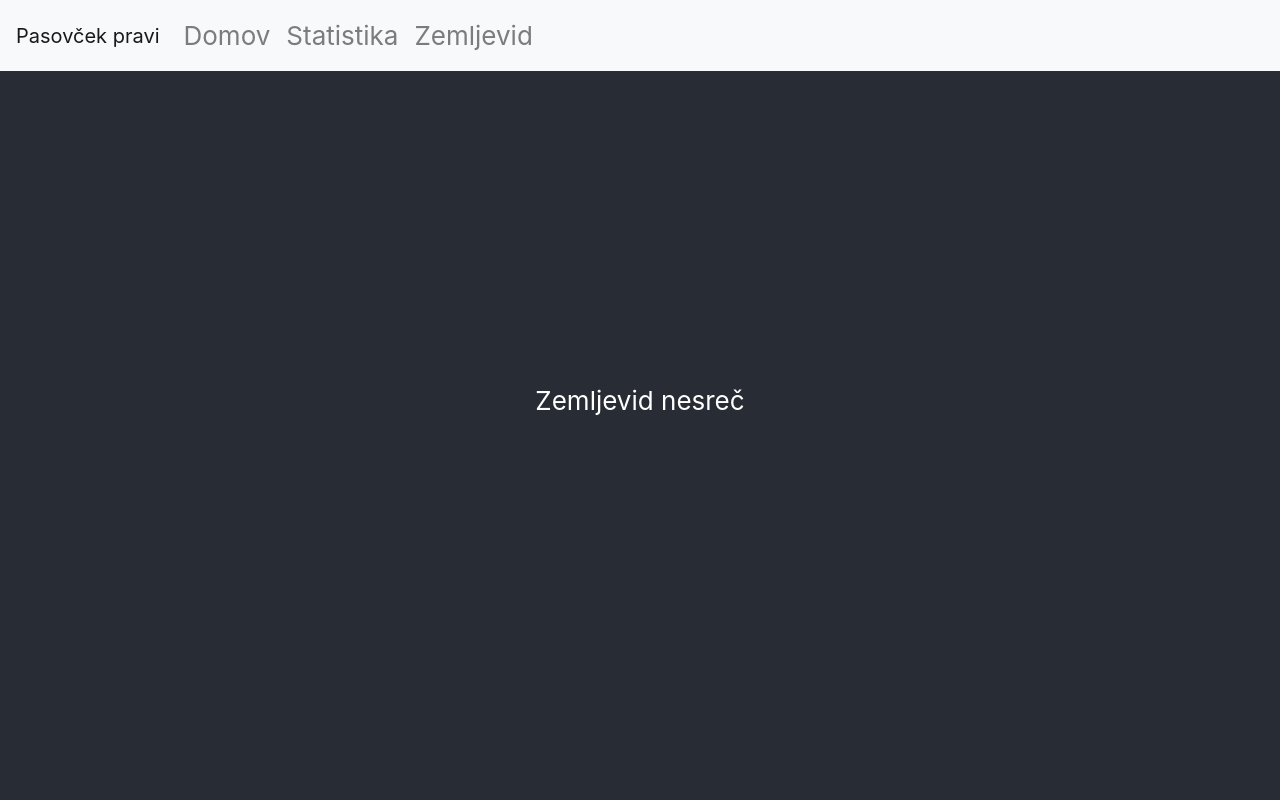
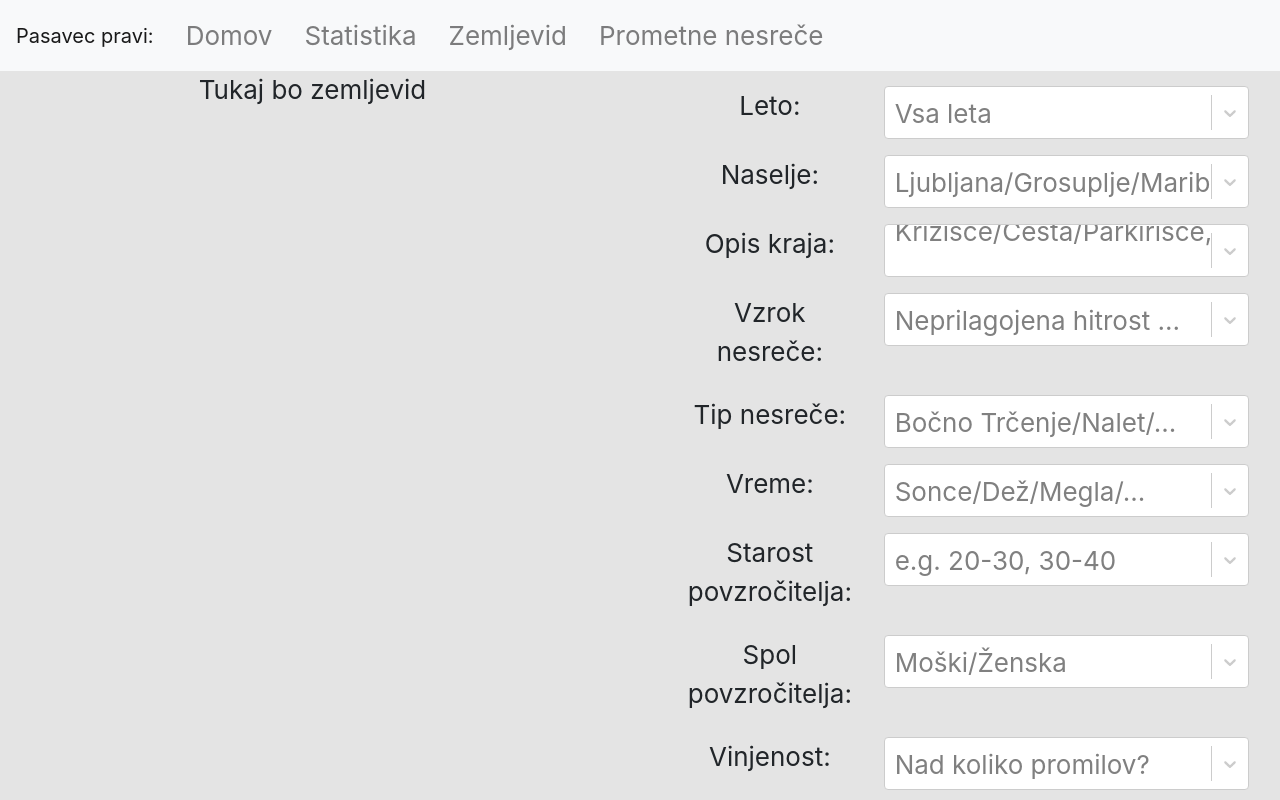
Before and after one commit to LukaAvbreht/dragonhack_AFLabs_frontend, a React (Create React App) app: page /map in a window 1280 px wide. Built offline with nearby package versions, Linux system fonts and the light colour scheme.

Commit message:
start of heatmap

```diff
--- a/src/App.css
+++ b/src/App.css
@@ -14,18 +14,26 @@
 }
 
 .App-header {
-  background-color: #282c34;
+  background-color: #E4E4E4;
   min-height: 100vh;
   display: flex;
   flex-direction: column;
-  align-items: center;
-  justify-content: center;
   font-size: calc(10px + 2vmin);
-  color: white;
 }
 
 .App-link {
   color: #61dafb;
+}
+
+.appcontainer {
+  position: fixed;
+  top: 70px;
+  left: 0;
+  bottom: 0;
+  right: 0;
+  overflow: auto;
+  justify-content:left;
+  display: inline-block;
 }
 
 @keyframes App-logo-spin {
--- a/src/Components/AFNavbar.js
+++ b/src/Components/AFNavbar.js
@@ -11,13 +11,14 @@ import Form from 'react-bootstrap/Form'
 function AFNavbar() {
     return (
         <Navbar bg="light" expand="lg" fixed="top">
-            <Navbar.Brand href="/home">Pasovček pravi</Navbar.Brand>
+            <Navbar.Brand href="/home">Pasavec pravi: </Navbar.Brand>
             <Navbar.Toggle aria-controls="basic-navbar-nav" />
             <Navbar.Collapse id="basic-navbar-nav">
                 <Nav className="mr-auto" expand="lg">
-                    <Nav.Link href="/home">Domov</Nav.Link>
-                    <Nav.Link href="/stat">Statistika</Nav.Link>
-                    <Nav.Link href="/map">Zemljevid</Nav.Link>
+                    <Nav.Link href="/home" className="mr-2 ml-2">Domov</Nav.Link>
+                    <Nav.Link href="/stat" className="mr-2 ml-2">Statistika</Nav.Link>
+                    <Nav.Link href="/map" className="mr-2 ml-2">Zemljevid</Nav.Link>
+                    <Nav.Link href="/nesrece" className="mr-2 ml-2">Prometne nesreče</Nav.Link>
 
                     {/*<NavDropdown title="Dropdown" id="basic-nav-dropdown">*/}
                     {/*    <NavDropdown.Item href="#action/3.1">Action</NavDropdown.Item>*/}
--- a/src/Routes/AppContainer.js
+++ b/src/Routes/AppContainer.js
@@ -2,6 +2,7 @@ import React, {useState} from "react";
 import {BrowserRouter as Router, Route, Switch} from "react-router-dom";
 import ZemljevidNesrec from "./Subroutes/ZemljevidNeserc";
 import StatistikaNesrec from "./Subroutes/StatistikaNesrec";
+import Nesrece from "./Subroutes/Nesrece";
 import Home from "./Subroutes/Home";
 import AFNavbar from "../Components/AFNavbar";
 
@@ -28,6 +29,10 @@ function AppContainer() {
                         <ZemljevidNesrec />
                     </Route>
 
+                    <Route path="/nesrece" exact={true}>
+                        <Nesrece />
+                    </Route>
+
                 </Switch>
             </Router>
 
--- a/src/Routes/Subroutes/StatistikaNesrec.js
+++ b/src/Routes/Subroutes/StatistikaNesrec.js
@@ -1,9 +1,50 @@
-import React from "react";
+import React, { useState } from "react";
+import { Field, Form, Formik } from "formik";
+import {Col, Label, Row, FormGroup } from "reactstrap";
+import Select from "react-select";
 
 function StatistikaNesrec() {
+
+    const [state, setState] = useState({
+        "ura" : null,
+        "leto" : null,
+        "klasifikacija" : null,
+        "vrstaCestee" : null,
+        "tekstCesteNaselja" : null,
+        "opisKraja" : null,
+        "vzrokNesrece" : null,
+        "tipNesrece" : null,
+        "vreme" : null,
+        "gostotaPrometa" : null,
+        "stanjeVozisca" : null,
+        "povzrociteljStarost" : null,
+        "povzrociteljSpol" : null,
+        "povzrociteljVinjenost" : null
+    })
+
+    function submitFilter() {
+        return true;
+    }
+
+    async function handleSelectChange(field, e, formik) {
+        await formik.setFieldValue(field, e, false);
+        await setState(prevState => (
+            { ...prevState, [field]:e.value}
+        ));
+    }
+
+    let ureOptions = [
+        {"value" : 1, "label" : 1},
+        {"value" : 2, "label" : 2},
+        {"value" : 3, "label" : 3},
+        {"value" : 4, "label" : 4},
+        {"value" : 5, "label" : 5},
+        {"value" : 6, "label" : 6}
+    ]
+
     return (
-        <div>
-            Statistika nesreč
+        <div className="appcontainer">
+            Stran je v izdelavi. Nažalost ni bilo dovolj časa, da bi implementirali vse, kar smo si želeli :(
         </div>
 
     );
--- a/src/Routes/Subroutes/ZemljevidNeserc.js
+++ b/src/Routes/Subroutes/ZemljevidNeserc.js
@@ -1,9 +1,137 @@
-import React from "react";
+import React, { useState } from "react";
+import { Field, Form, Formik } from "formik";
+import {Col, Label, Row, FormGroup } from "reactstrap";
+import Select from "react-select";
+
 
 function ZemljevidNesrec() {
+    const [state, setState] = useState({
+        "leto" : null,
+        "tekstCesteNaselja" : null,
+        "opisKraja" : null,
+        "vzrokNesrece" : null,
+        "tipNesrece" : null,
+        "vreme" : null,
+        "gostotaPrometa" : null,
+        "povzrociteljStarost" : null,
+        "povzrociteljSpol" : null,
+        "povzrociteljVinjenost" : null
+    })
+
+    function submitFilter() {
+        return true;
+    }
+
+    async function handleSelectChange(field, e, formik) {
+        await formik.setFieldValue(field, e, false);
+        await setState(prevState => (
+            { ...prevState, [field]:e.value}
+        ));
+    }
+
+    let options = [
+        {"value" : 1, "label" : 1},
+        {"value" : 2, "label" : 2},
+        {"value" : 3, "label" : 3},
+        {"value" : 4, "label" : 4},
+        {"value" : 5, "label" : 5},
+        {"value" : 6, "label" : 6}
+    ]
+
     return (
-        <div>
-            Zemljevid nesreč
+        <div className="appcontainer">
+            <Row>
+                <Col md={6}>
+                    Tukaj bo zemljevid
+                    { state.gostotaPrometa }
+                </Col>
+                <Col md={6}>
+                    <Formik initialValues={state} onSubmit={submitFilter}>
+                    {formik =>
+                        <Form>
+                            <Row className="m-3">
+                                <Col className="" md={4}>
+                                    <Label for="leto">Leto:</Label>
+                                </Col>
+                                <Col md={8}>
+                                    <Select style={{"color" : "red" }}size="lg" name="leto" options={options} onChange={e => handleSelectChange("leto", e, formik)} placeholder="Vsa leta"/>
+                                </Col>
+                            </Row>
+
+                            <Row className="m-3">
+                                <Col className="" md={4}>
+                                    <Label for="tekstCesteNaselja">Naselje:</Label>
+                                </Col>
+                                <Col md={8}>
+                                    <Select style={{"color" : "red" }}size="lg" name="tekstCesteNaselja" options={options} onChange={e => handleSelectChange("tekstCesteNaselja", e, formik)} placeholder="Ljubljana/Grosuplje/Maribor/..."/>
+                                </Col>
+                            </Row>
+
+                            <Row className="m-3">
+                                <Col className="" md={4}>
+                                    <Label for="opisKraja">Opis kraja:</Label>
+                                </Col>
+                                <Col md={8}>
+                                    <Select style={{"color" : "red" }}size="lg" name="opisKraja" options={options} onChange={e => handleSelectChange("opisKraja", e, formik)} placeholder="Krizišče/Cesta/Parkirišče, ..."/>
+                                </Col>
+                            </Row>
+
+                            <Row className="m-3">
+                                <Col className="" md={4}>
+                                    <Label for="vzrokNesrece">Vzrok nesreče:</Label>
+                                </Col>
+                                <Col md={8}>
+                                    <Select style={{"color" : "red" }}size="lg" name="vzrokNesrece" options={options} onChange={e => handleSelectChange("vzrokNesrece", e, formik)} placeholder="Neprilagojena hitrost ..."/>
+                                </Col>
+                            </Row>
+
+                            <Row className="m-3">
+                                <Col className="" md={4}>
+                                    <Label for="tipNesrece">Tip nesreče:</Label>
+                                </Col>
+                                <Col md={8}>
+                                    <Select style={{"color" : "red" }}size="lg" name="tipNesrece" options={options} onChange={e => handleSelectChange("tipNesrece", e, formik)} placeholder="Bočno Trčenje/Nalet/..."/>
+                                </Col>
+                            </Row>
+
+                            <Row className="m-3">
+                                <Col className="" md={4}>
+                                    <Label for="vreme">Vreme:</Label>
+                                </Col>
+                                <Col md={8}>
+                                    <Select style={{"color" : "red" }}size="lg" name="vreme" options={options} onChange={e => handleSelectChange("vreme", e, formik)} placeholder="Sonce/Dež/Megla/..."/>
+                                </Col>
+                            </Row>
+
+                            <Row className="m-3">
+                                <Col className="" md={4}>
+                                    <Label for="povzrociteljStarost">Starost povzročitelja:</Label>
+                                </Col>
+                                <Col md={8}>
+                                    <Select style={{"color" : "red" }}size="lg" name="povzrociteljStarost" options={options} onChange={e => handleSelectChange("povzrociteljStarost", e, formik)} placeholder="e.g. 20-30, 30-40"/>
+                                </Col>
+                            </Row>
+                            <Row className="m-3">
+                                <Col className="" md={4}>
+                                    <Label for="povzrociteljSpol">Spol povzročitelja:</Label>
+                                </Col>
+                                <Col md={8}>
+                                    <Select style={{"color" : "red" }}size="lg" name="povzrociteljSpol" options={options} onChange={e => handleSelectChange("povzrociteljSpol", e, formik)} placeholder="Moški/Ženska"/>
+                                </Col>
+                            </Row>
+                            <Row className="m-3">
+                                <Col className="" md={4}>
+                                    <Label for="povzrociteljVinjenost">Vinjenost:</Label>
+                                </Col>
+                                <Col md={8}>
+                                    <Select style={{"color" : "red" }}size="lg" name="povzrociteljVinjenost" options={options} onChange={e => handleSelectChange("povzrociteljVinjenost", e, formik)} placeholder="Nad koliko promilov?"/>
+                                </Col>
+                            </Row>
+
+                        </Form>}
+                </Formik>
+                </Col>
+            </Row>
         </div>
 
     );
```
